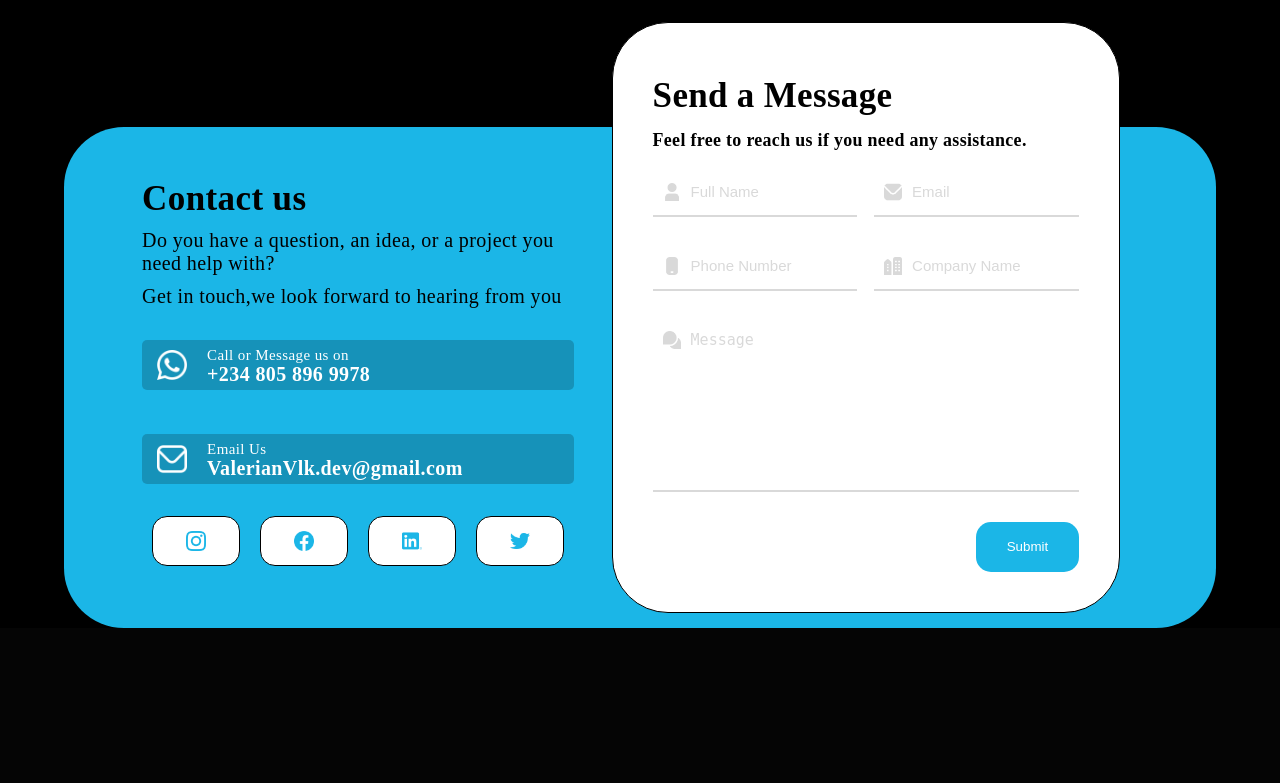
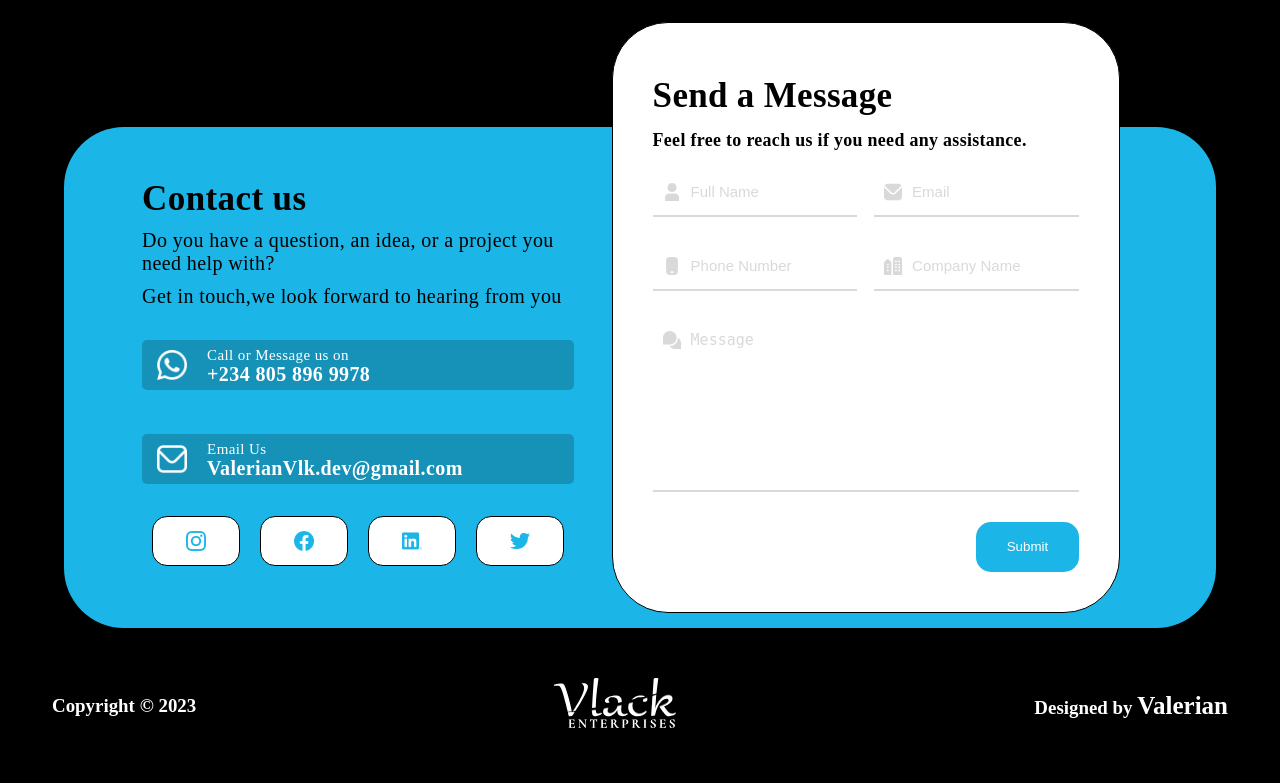
Before and after one commit to Valerian001/Vlack, a Django app: page / in a window 1280 px wide. Shown: the part 4696-5479 px from the top of the page. Before the commit the page ends 5324 px from the top, so only its background shows below. Run offline with Django 4.2, Linux system fonts and the light colour scheme; some libraries are stand-ins or nearby versions; some web fonts are replaced.

Commit message:
finished footer section

```diff
--- a/my_portfolio/static/css/main.css
+++ b/my_portfolio/static/css/main.css
@@ -1192,6 +1192,31 @@ animation-fill-mode: forwards;
   form .input-group input:focus~label{
     display: none;
   }
+  .row7{
+    position: relative;
+    background-color: #000;
+    padding: 10px 0px;
+    width: 100%;
+    color: #fff;
+  }
+  .row7 .footer_container{
+    display: flex;
+    align-items: center;
+    justify-content: space-between;
+    padding: 40px 52px;
+    font-size: calc(16px + 4 * ((100vw - 320px) / 1320));
+    font-weight: 600;
+}
+.row7 .footer_container .design_dev{
+  margin: 0;
+}
+.row7 .footer_container .design_dev span{
+  font-size: 25px;
+}
+  .footer_container span img{
+    max-width: 130px;
+    max-height: 50.5px;
+  }
   /* animation snippet */
   /* @keyframes animation {
     0% {
--- a/my_portfolio/template/landingpage/index.html
+++ b/my_portfolio/template/landingpage/index.html
@@ -479,6 +479,19 @@
         </div>
     </div>
 
+    <div class="footer" id="footer">
+        <div class="row7">
+            <section class="footer_container">
+                <p class="design_dev">
+                    Copyright © 2023
+                </p>
+                <span><img src="{% static 'images\icons\logoent.svg' %}" alt=""></span>
+                <p class="design_dev">
+                    Designed by <span>Valerian</span>
+                </p>
+            </section>
+        </div>
+    </div>
     <!-- <script src="https://cdn.jsdelivr.net/npm/bootstrap@5.2.3/dist/js/bootstrap.min.js" integrity="sha384-cuYeSxntonz0PPNlHhBs68uyIAVpIIOZZ5JqeqvYYIcEL727kskC66kF92t6Xl2V" crossorigin="anonymous"></script> -->
 
     <script src='//cdnjs.cloudflare.com/ajax/libs/jquery/2.1.3/jquery.min.js'></script>
```
Also changed, not shown: my_portfolio/static/images/icons/logoent.svg (added).
